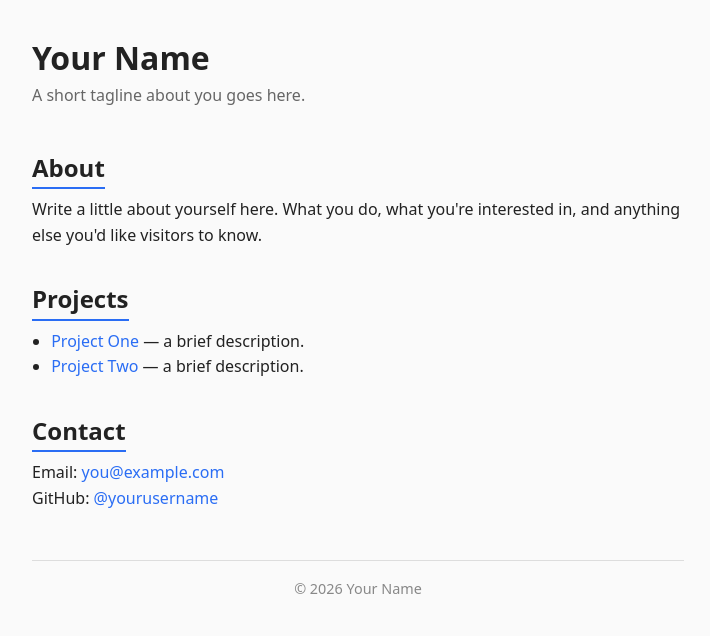
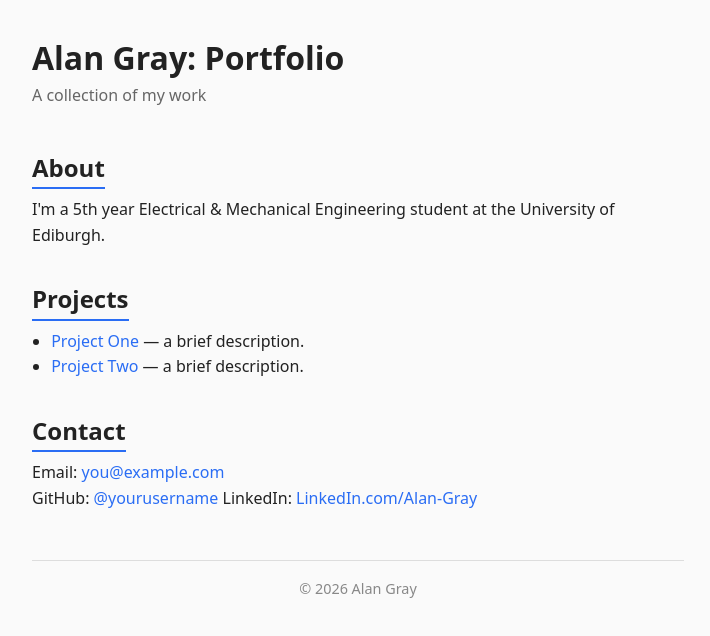
Before and after one commit to Alan-Gray/Alan-Gray, a plain HTML site: page index.html in a window 1280 px wide. Shown: the whole page, without its empty margins (282-992 px from the left). Drawn offline with Linux system fonts and the light colour scheme.

Commit message:
Update index.html

```diff
--- a/index.html
+++ b/index.html
@@ -3,21 +3,20 @@
 <head>
   <meta charset="UTF-8">
   <meta name="viewport" content="width=device-width, initial-scale=1.0">
-  <title>Your Name</title>
+  <title>Alan Gray: Portfolio </title>
   <link rel="stylesheet" href="style.css">
 </head>
 <body>
   <header>
-    <h1>Your Name</h1>
-    <p>A short tagline about you goes here.</p>
+    <h1>Alan Gray: Portfolio </h1>
+    <p>A collection of my work</p>
   </header>
 
   <main>
     <section>
       <h2>About</h2>
       <p>
-        Write a little about yourself here. What you do, what you're
-        interested in, and anything else you'd like visitors to know.
+        I'm a 5th year Electrical & Mechanical Engineering student at the University of Ediburgh.
       </p>
     </section>
 
@@ -34,12 +33,13 @@
       <p>
         Email: <a href="mailto:you@example.com">you@example.com</a><br>
         GitHub: <a href="https://github.com/yourusername">@yourusername</a>
+        LinkedIn: <a href="https://www.linkedin.com/in/alan-gray-ab05bb325/">LinkedIn.com/Alan-Gray</a>
       </p>
     </section>
   </main>
 
   <footer>
-    <p>&copy; 2026 Your Name</p>
+    <p>&copy; 2026 Alan Gray</p>
   </footer>
 </body>
 </html>
```
